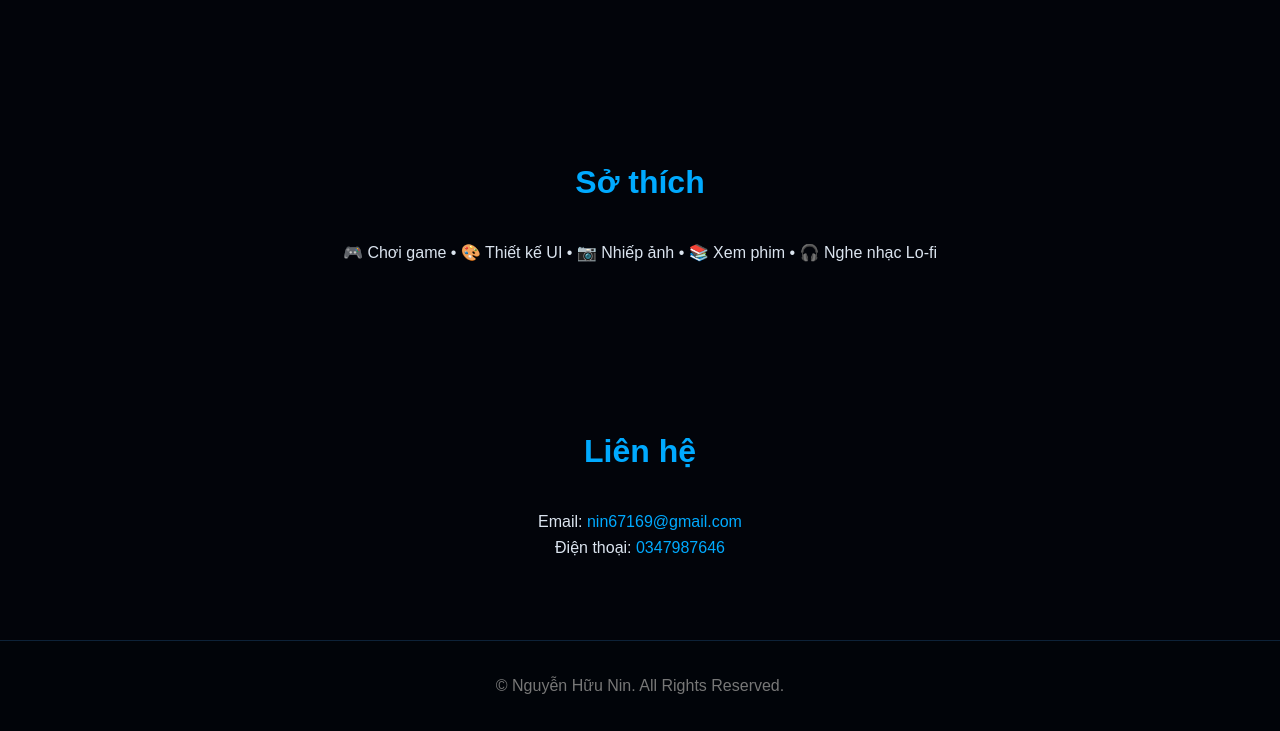
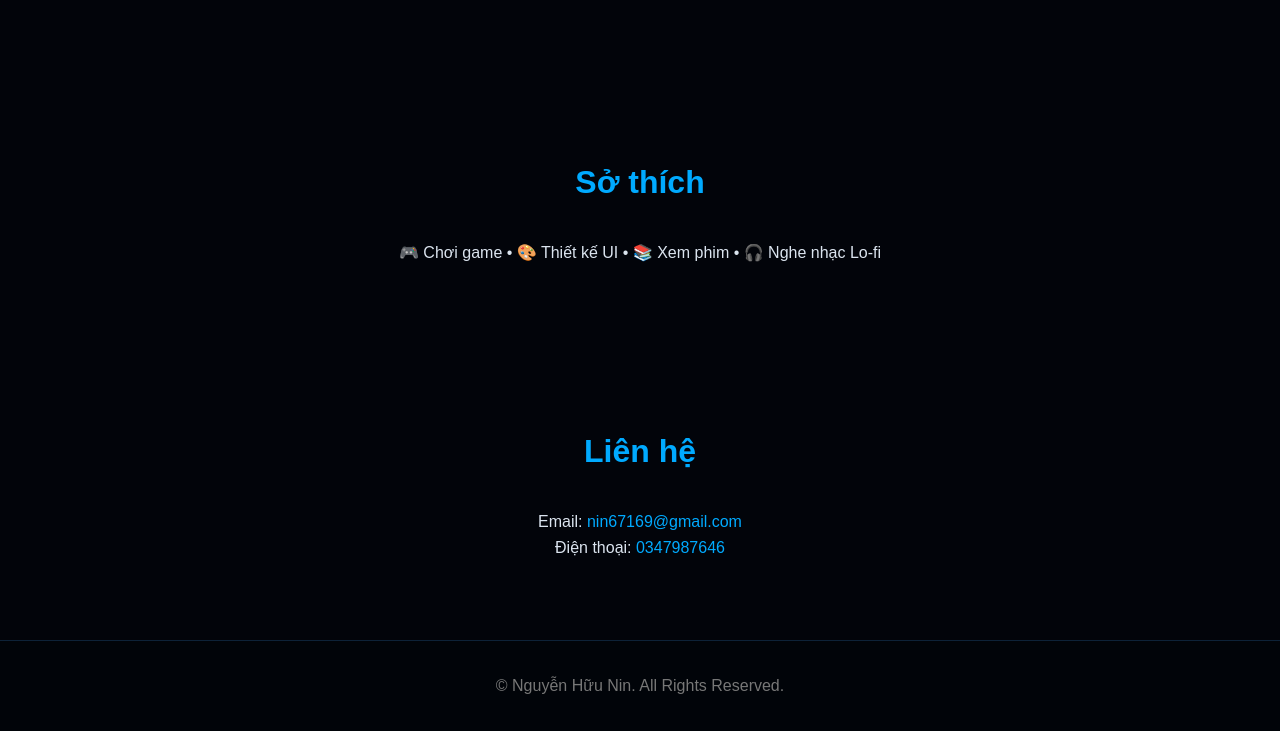
Before and after one commit to 24050075-bot/HNin_portfolio, a plain HTML site: page index.html in a window 1280 px wide. Shown: the part 1836-2567 px from the top of the page. Drawn offline with Linux system fonts and the light colour scheme.

Commit message:
Update index.html

```diff
--- a/index.html
+++ b/index.html
@@ -347,7 +347,7 @@
   <!-- ===== HOBBIES ===== -->
   <section class="hobbies container">
     <h2>Sở thích</h2>
-    <p>🎮 Chơi game • 🎨 Thiết kế UI • 📷 Nhiếp ảnh • 📚 Xem phim • 🎧 Nghe nhạc Lo-fi</p>
+    <p>🎮 Chơi game • 🎨 Thiết kế UI  • 📚 Xem phim • 🎧 Nghe nhạc Lo-fi</p>
   </section>
 
   <!-- ===== CONTACT ===== -->
```
